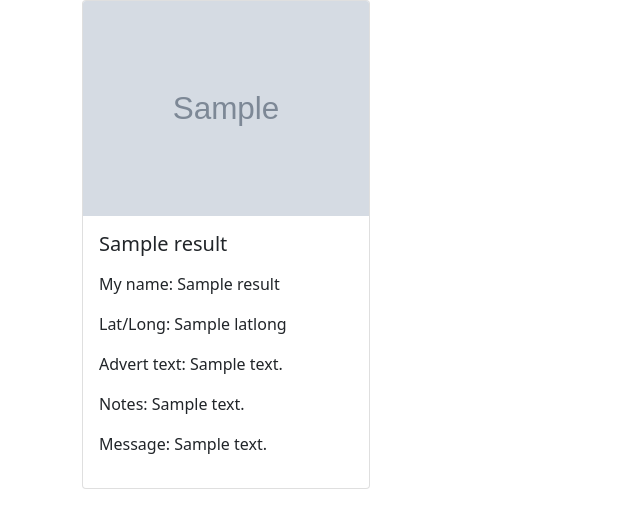
After one commit to upenndigitalscholarship/gaydata, a FastAPI app: template app/templates/results.html in a window 1280 px wide. The commit adds this page. Shown: the top 528 px of the page, without its empty margins (0-640 px from the left). Run offline with FastAPI, Linux system fonts and the light colour scheme; the template is opened without the code that fills it: most values are stand-ins (such as "Sample title", 1, 10 or a date in 2020); grey boxes marked "Sample" are stand-in pictures; parts of the project's set-up code (start-up, migrations or seed data) failed here and were passed over.

Commit message:
added results page

```diff
--- a/app/main.py
+++ b/app/main.py
@@ -16,6 +16,7 @@ assert images_dir.exists()
 
 app = FastAPI()
 app.mount("/assets", StaticFiles(directory="app/assets"), name="assets")
+app.mount("/images", StaticFiles(directory="app/data/images"), name="images")
 
 templates = Jinja2Templates(directory="app/templates")
 
@@ -34,7 +35,15 @@ async def form(request:Request, myName:str = Form(''),nameOfBusiness: str = Form
             "textOfAdvertisement": textOfAdvertisement,
             "notes":notes,
             "message":message,
-            "filename":file.filename}
+            "filename": datetime.now().strftime("%Y-%m-%d-%H:%M:%S") +"_" + file.filename}
     srsly.write_json((data_dir / f'{current_counter}_{datetime.now().strftime("%Y-%m-%d-%H:%M:%S")}.json'), data)
     data["request"] = request
     return templates.TemplateResponse("success.html", data)
+
+@app.get('/results')
+async def results(request:Request):
+    results = []
+    for d in data_dir.iterdir():
+        a = srsly.read_json(d)
+        results.append(a)
+    return templates.TemplateResponse("results.html", {"results":results, "request":request})
--- /dev/null
+++ b/app/templates/base.html
@@ -0,0 +1,23 @@
+<!doctype html>
+<html lang="en">
+  <head>
+    <!-- Required meta tags -->
+    <meta charset="utf-8">
+    <meta name="viewport" content="width=device-width, initial-scale=1">
+
+    <!-- Bootstrap CSS -->
+    <link href="https://cdn.jsdelivr.net/npm/bootstrap@5.0.2/dist/css/bootstrap.min.css" rel="stylesheet" integrity="sha384-EVSTQN3/azprG1Anm3QDgpJLIm9Nao0Yz1ztcQTwFspd3yD65VohhpuuCOmLASjC" crossorigin="anonymous">
+    {% block extra_style %}{% endblock %}
+
+    <title>Gaydata</title>
+  </head>
+  <body>
+
+<div class="container">
+  {% block content %}{% endblock %}
+</div>
+
+ <script src="https://cdn.jsdelivr.net/npm/bootstrap@5.0.2/dist/js/bootstrap.min.js" integrity="sha384-cVKIPhGWiC2Al4u+LWgxfKTRIcfu0JTxR+EQDz/bgldoEyl4H0zUF0QKbrJ0EcQF" crossorigin="anonymous"></script>
+  {% block extra_js %}{% endblock %}
+ </body>
+</html>
--- /dev/null
+++ b/app/templates/results.html
@@ -0,0 +1,25 @@
+{% extends 'base.html' %}
+
+{% block content %}
+
+
+{% for result in results %}
+
+<div class="card" style="width: 18rem;">
+  <img src="../images/{{ result.filename }}" class="card-img-top" alt="...">
+  <div class="card-body">
+    <h5 class="card-title">{{ result.nameOfBusiness }}</h5>
+    <p class="card-text">
+      <p>My name: {{ result.myName }}</p>
+      <p>Lat/Long: {{ result.latlong }} </p>
+      <p>Advert text: {{ result.textOfAdvertisement }}</p>
+      <p>Notes: {{ result.notes }}</p>
+      <p>Message: {{ result.message }}</p>
+    </p>
+  </div>
+</div>
+
+{% endfor %}
+
+
+{% endblock%}
--- a/app/templates/success.html
+++ b/app/templates/success.html
@@ -1,6 +1,6 @@
 {% extends 'base.html' %}
 {% block content %}
-Thank you for your submission. <a href="../">click here to return to the form</a>
+Thank you for your submission. <a href="../">click here to return to the form</a> or <a href="../results">here</a> to see all the posts
 <br>
 {{ nameOfBusiness }} <br>
 {{ latlong }} <br>
```
